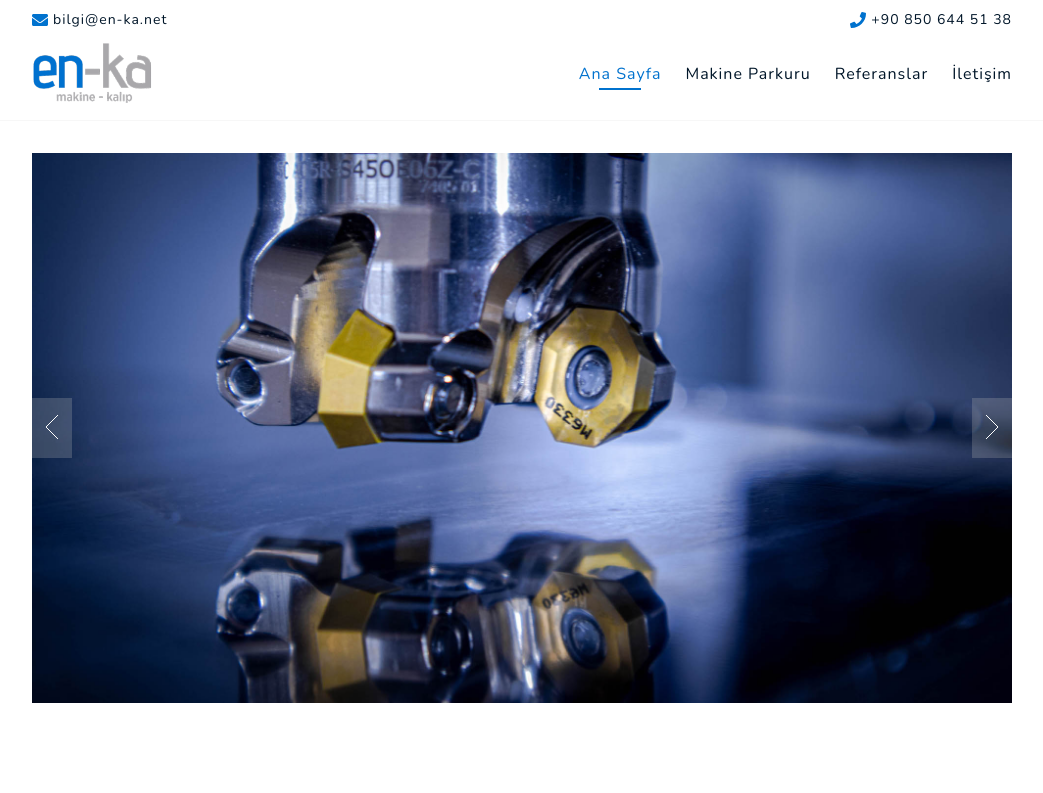
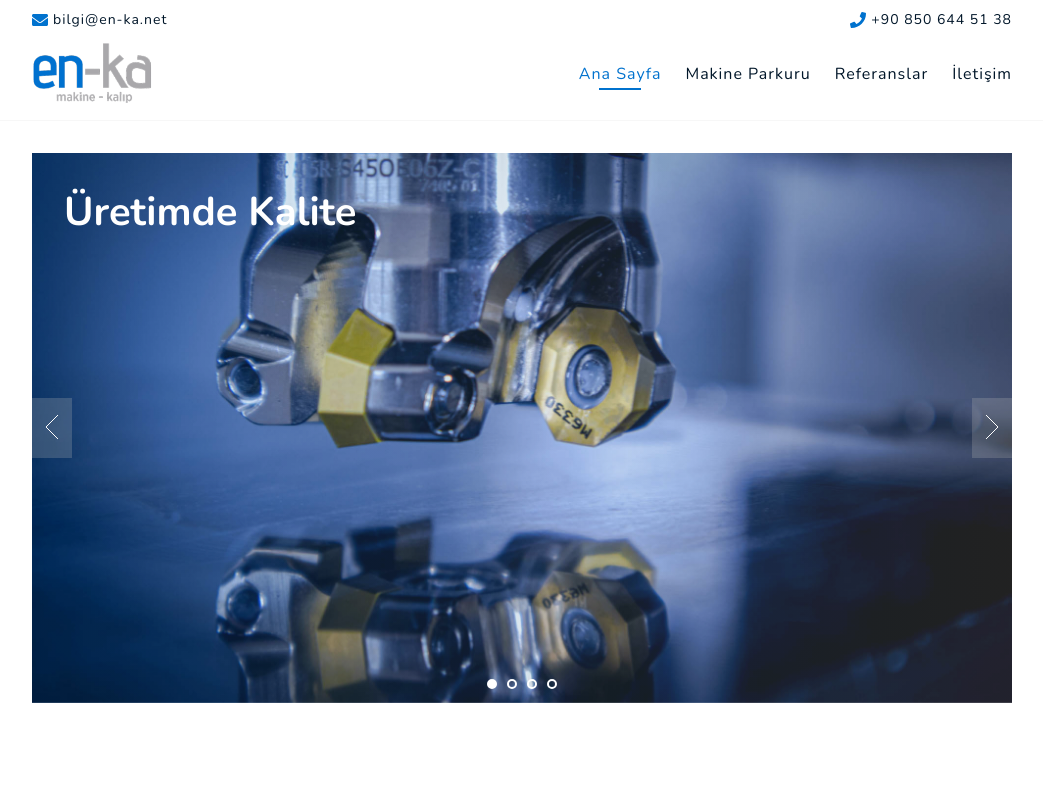
Before and after one commit to rafetbasturk/en-ka, a React (Create React App) app: page / in a window 1280 px wide. Shown: the top 793 px of the page, without its empty margins (118-1161 px from the left). Built offline with nearby package versions, Linux system fonts and the light colour scheme.

Commit message:
added slider titles and arrows

```diff
--- a/src/components/Home.js
+++ b/src/components/Home.js
@@ -30,10 +30,8 @@ const Home = () => {
     img_small: small,
     img_medium: medium,
     img_large: large,
-    title,
-    // quote
+    title
   } = slide
-  // const { id, img_small: small, title, quote } = slide
 
   return (
     <>
@@ -53,10 +51,9 @@ const Home = () => {
             height="auto"
           />
 
-          {/* <div className="main__info-container">
-            <div className="main__info">
+          <div className="main__info-container">
+            <div className="main__title-container">
               <h2 className="main__title" >{title}</h2>
-              <p className="main__text" >{quote}</p>
             </div>
             <div className="main__dots">
               {
@@ -72,7 +69,7 @@ const Home = () => {
                 })
               }
             </div>
-          </div> */}
+          </div>
         </section>
 
         <button className="main__left" onClick={prev} aria-label="left arrow">
--- a/src/components/data.js
+++ b/src/components/data.js
@@ -12,9 +12,6 @@ import image3_large from "../images/home/image3_large.jpg"
 import image4_small from "../images/home/image4_small.jpg"
 import image4_medium from "../images/home/image4_medium.jpg"
 import image4_large from "../images/home/image4_large.jpg"
-import image5_small from "../images/home/image5_small.jpg"
-import image5_medium from "../images/home/image5_medium.jpg"
-import image5_large from "../images/home/image5_large.jpg"
 
 import machine1 from "../images/machines/akira-seiki-v2.5.jpg"
 import machine2 from "../images/machines/hyundai-f500.jpg"
@@ -189,23 +186,18 @@ export const pages = [
     url: "/",
     text: "Ana Sayfa"
   },
-  // {
-  //   id: 2,
-  //   url: "/about",
-  //   text: "Hakkımızda"
-  // },
   {
-    id: 3,
+    id: 2,
     url: "/machines",
     text: "Makine Parkuru"
   },
   {
-    id: 4,
+    id: 3,
     url: "/references",
     text: "Referanslar"
   },
   {
-    id: 5,
+    id: 4,
     url: "/contact",
     text: "İletişim"
   },
@@ -234,7 +226,7 @@ export const pics = [
     img_small: image3_small,
     img_medium: image3_medium,
     img_large: image3_large,
-    title: "son teknoloji",
+    title: "uluslararası standart",
     quote: "Lorem, ipsum dolor sit amet consectetur adipisicing elit. Veritatis, nobis."
   },
   {
@@ -245,14 +237,6 @@ export const pics = [
     title: "son teknoloji",
     quote: "Lorem, ipsum dolor sit amet consectetur adipisicing elit. Veritatis, nobis."
   },
-  {
-    id: 5,
-    img_small: image5_small,
-    img_medium: image5_medium,
-    img_large: image5_large,
-    title: "son teknoloji",
-    quote: "Lorem, ipsum dolor sit amet consectetur adipisicing elit. Veritatis, nobis."
-  }
 ]
 
 export const social = [
--- a/src/scss/_responsive.scss
+++ b/src/scss/_responsive.scss
@@ -55,17 +55,17 @@
   }
 
   .main {
-    padding: 3.2rem;
+    padding: 3.2rem 3.2rem 0;
 
     &__slide {
       height: 400px;
     }
 
-    &__info {
+    &__title-container {
       top: 3.2rem;
       left: 3.2rem;
       width: calc(100% - 6.4rem);
-      height: 100%;
+      height: calc(100% - 6.4rem);
     }
 
     &__left {
@@ -74,6 +74,10 @@
 
     &__right {
       right: 3.2rem;
+    }
+
+    &__dots {
+      bottom: 4rem;
     }
   }
 
@@ -184,9 +188,14 @@
       height: 550px;
     }
 
-    &__info {
+    &__title-container {
       left: 15rem;
       width: calc(100% - 30rem);
+      padding: 3.2rem;
+    }
+
+    &__title {
+      font-size: 4rem;
     }
 
     &__left {
@@ -222,11 +231,6 @@
     }
   }
 
-  .about {
-    max-width: 1440px;
-    margin: auto;
-  }
-
   .footer {
     &__container {
       padding: 3rem 15rem;
--- a/src/scss/main.scss
+++ b/src/scss/main.scss
@@ -135,41 +135,30 @@ a {
   img {
     height: 100%;
     width: 100%;
+    display: block;
+    position: relative;
+    object-fit: cover;
+    animation: slider 1.2s cubic-bezier(0.075, 0.82, 0.165, 1) forwards;
+    transform: scale(.2);
   }
 
-  &__info {
+  &__title-container {
     position: absolute;
+    width: 100%;
+    height: 100%;
     top: 0;
     left: 0;
-    z-index: 1;
-    width: 100%;
-    height: 100%;
-    color: var(--clr-white);
-    background: rgba(122, 122, 122, 0.342);
-  }
-
-  &__title,
-  &__text {
-    position: relative;
-    width: calc(100% - 6rem);
+    padding: 1.6rem;
+    background: linear-gradient(90deg, rgba(0, 113, 206, 0.2) 0%, rgba(167, 168, 169, 0.2) 100%);
   }
 
   &__title {
-    top: -100vh;
+    position: relative;
+    color: var(--clr-white);
+    top: -100%;
+    left: -100%;
+    transform: rotateY(0);
     animation: title 1.2s ease-out forwards;
-  }
-
-  &__text {
-    left: 200vw;
-    animation: text 1.5s 1s ease-in forwards;
-  }
-
-  &__image {
-    display: block;
-    position: relative;
-    object-fit: cover;
-    animation: slider 0.8s cubic-bezier(0.075, 0.82, 0.165, 1) forwards;
-    left: -100%;
   }
 
   &__left,
@@ -204,7 +193,7 @@ a {
   &__dots {
     position: absolute;
     z-index: 3;
-    bottom: 1rem;
+    bottom: .8rem;
     left: 50%;
     transform: translateX(-50%);
   }
@@ -227,21 +216,15 @@ a {
 
 @keyframes slider {
   to {
-    left: 0;
+    transform: scale(1);
   }
 }
 
 @keyframes title {
   to {
-    top: 2rem;
-    left: 3rem;
-  }
-}
-
-@keyframes text {
-  to {
-    top: 2.5rem;
-    left: 3rem;
+    top: 0;
+    left: 0;
+    transform: rotateY(360deg);
   }
 }
 
@@ -511,12 +494,6 @@ a {
   }
 }
 
-.about {
-  &__title {
-    @include title;
-  }
-}
-
 .footer {
   background: var(--clr-heading);
   padding: 3.2rem;
```
Also changed, not shown: src/components/About.js (deleted, +0 -12 lines).
